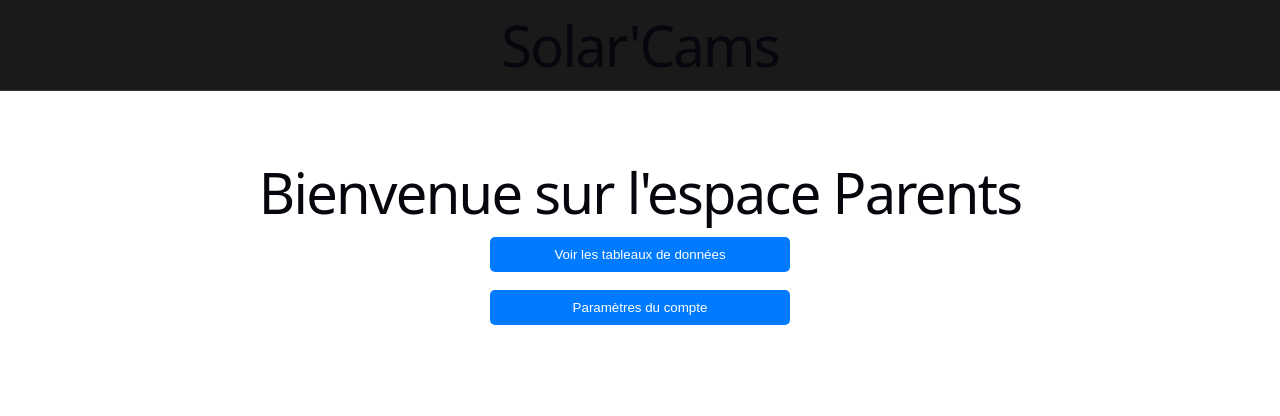
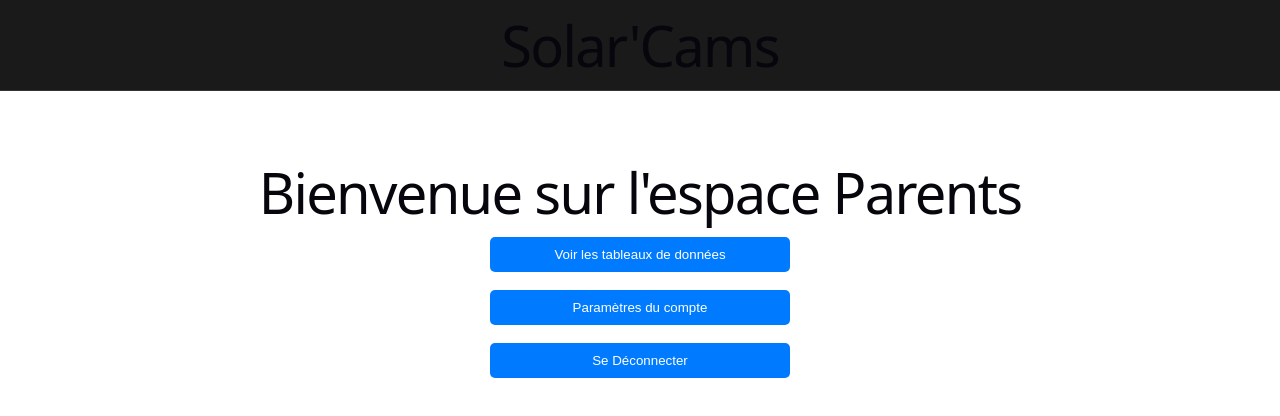
Before and after one commit to Gfinet/Solar_cam_washing, a React (Vite) app in the folder gears/frontend/src/: page /dashboard in a window 1280 px wide. Shown: the top 416 px of the page. Built offline with nearby package versions, Linux system fonts and the light colour scheme.

Commit message:
little disconnect button + clean db

```diff
--- a/gears/frontend/src/src/dashboard.jsx
+++ b/gears/frontend/src/src/dashboard.jsx
@@ -14,12 +14,22 @@ function Dashboard() {
   {
     navigate('/param')
   }
+  function Logout()
+  {
+    // 1. On vide le stockage local
+    localStorage.removeItem('isAuthenticated');
+    localStorage.removeItem('username');
+
+    // 2. On redirige vers la page de login
+    navigate('/');
+  }
   return (
     <div style={{ padding: '2rem', textAlign: 'center' }}>
       <h1>Bienvenue sur l'espace Parents</h1>
       <div style={{ display: 'flex', flexDirection: 'column', gap: '1rem', maxWidth: '300px', margin: '0 auto' }}>
         <button style={styles.button} onClick={goToTable}>Voir les tableaux de données</button>
         <button style={styles.button} onClick={goToparam}>Paramètres du compte</button>
+        <button style={styles.button} onClick={Logout}>Se Déconnecter</button>
       </div>
     </div>
   );
```
Also changed, not shown: 1 other file (tests, documents, lock files or other folders).
